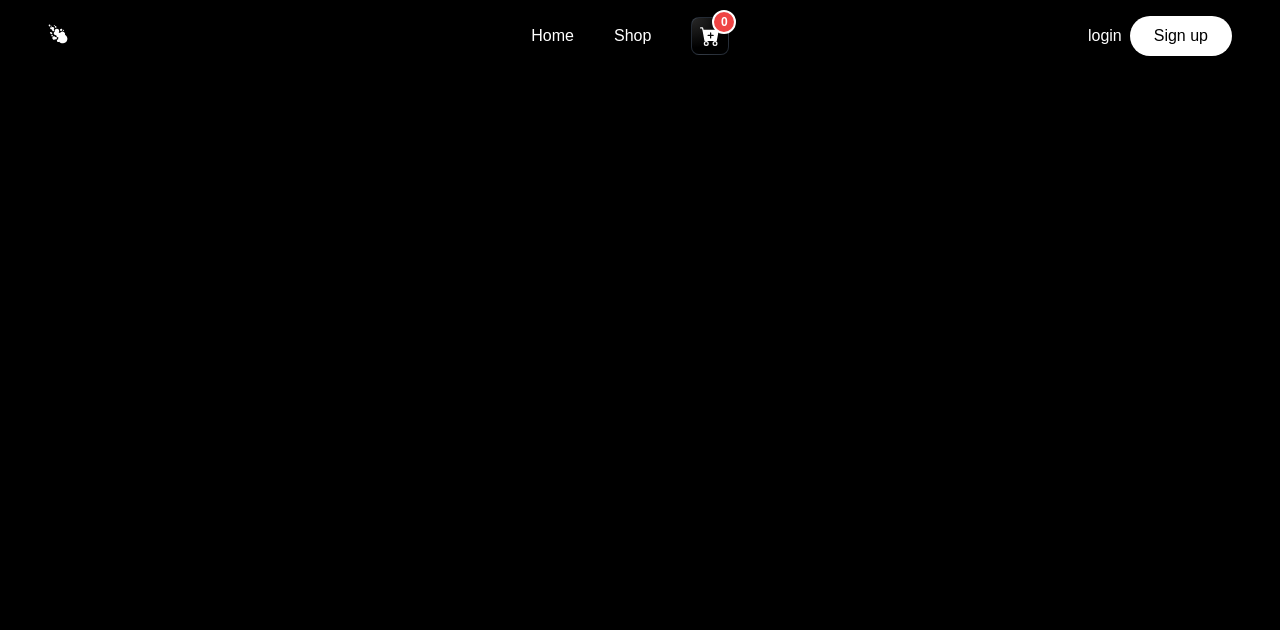
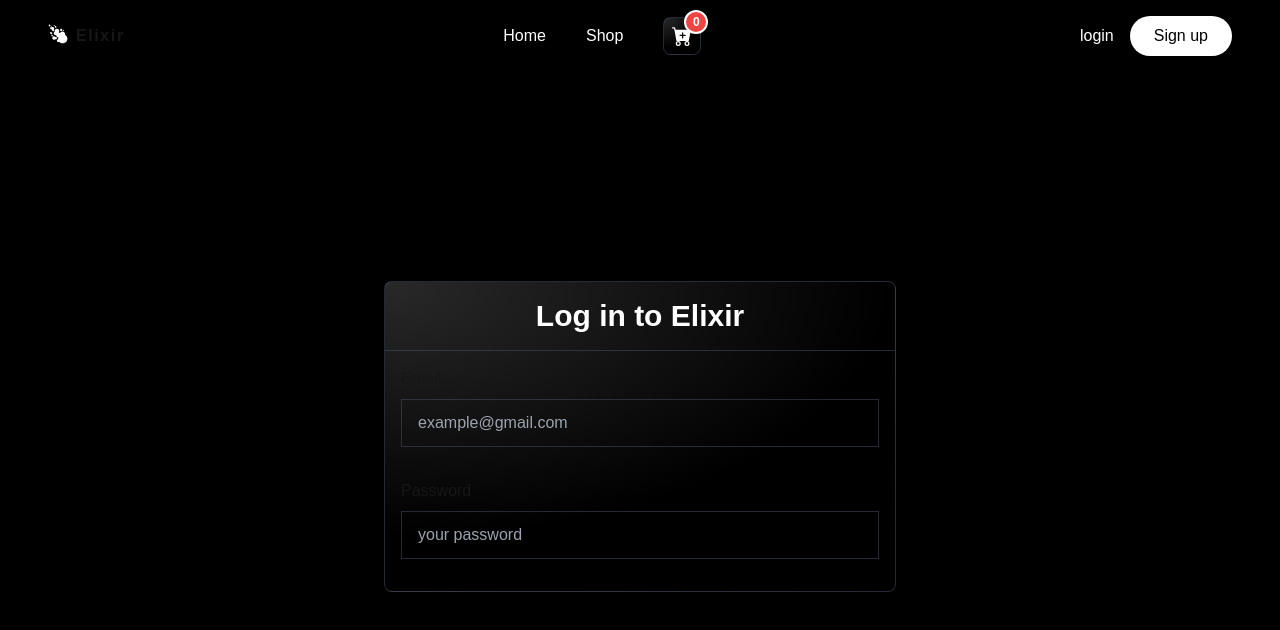
Before and after one commit to PurpleSavage/cannbis-shop, a Next.js app: page /auth in a window 1280 px wide. Before the commit this address had no page. Shown: the top 630 px of the page. Built offline with nearby package versions, Linux system fonts and the light colour scheme.

Commit message:
agreagr login

```diff
--- /dev/null
+++ b/src/app/auth/layout.tsx
@@ -0,0 +1,18 @@
+import { Metadata } from "next";
+
+
+export const metadata: Metadata = {
+    title: "Elixir auth",
+    description: "Elixir auth page",
+};
+export default function AuthLayout({
+    children,
+  }: Readonly<{
+    children: React.ReactNode;
+  }>){
+    return(
+        <div className="grow flex">
+            {children}
+        </div>
+    )
+}
--- /dev/null
+++ b/src/app/auth/page.tsx
@@ -0,0 +1,9 @@
+import FormLogin from "@/components/auth/FormLogin"
+
+export default function page() {
+  return (
+    <div className="flex items-center justify-center grow ">
+        <FormLogin/>
+    </div>
+  )
+}
--- /dev/null
+++ b/src/app/auth/register/page.tsx
@@ -0,0 +1,7 @@
+
+
+export default function page() {
+  return (
+    <div className="bg-red-500 min-h-full">page sdds</div>
+  )
+}
--- /dev/null
+++ b/src/components/auth/FormLogin.tsx
@@ -0,0 +1,23 @@
+'use client'
+import styles from '../../css/auth/login.module.css'
+export default function FormLogin() {
+  return (
+    <form
+        className={`${styles.radialGradient} border
+         border-slate-600/50 rounded-lg w-2/5 pb-4`} style={{ backdropFilter: 'blur(8px)' }}
+    >
+        <h3 className='text-center text-3xl py-4 text-white font-bold px-4 border-b border-slate-600/50'
+        >Log in to Elixir</h3>
+        <div className='space-y-2 p-4 '>
+            <label htmlFor="email" className='block'>Email</label>
+            <input id='email' type="text" className='bg-transparent border w-full h-12 p-4 border-slate-600/50'
+             placeholder='example@gmail.com' />
+        </div>
+        <div className='space-y-2 p-4 '>
+            <label htmlFor="password" className='block'>Password </label>
+            <input id='password' type="password" className='bg-transparent border w-full h-12 p-4 border-slate-600/50'
+             placeholder='your password' />
+        </div>
+    </form>
+  )
+}
--- a/src/components/shared/Navbar.tsx
+++ b/src/components/shared/Navbar.tsx
@@ -1,4 +1,4 @@
-
+import Link from "next/link";
 import { GiChemicalBolt } from "react-icons/gi";
 import OptionsNavigation from "./OptionsNavigation";
 
@@ -7,12 +7,13 @@ export default function Navbar() {
     <nav className="sticky top-0 z-50 bg-black flex py-4 px-12 items-center bg-opacity-70" style={{ backdropFilter: 'blur(8px)' }}>
         <div className="flex gap-2 ">
             <GiChemicalBolt size={20} color="white" />
-            <span className="block tracking-widest font-bold px-6">Elixir</span>
+            <span className="block tracking-widest font-bold ">Elixir</span>
         </div>
         <OptionsNavigation/>
-        <div className="text-white flex gap-2">
-            <button className="py-2">login</button>
-            <button className="bg-white rounded-full py-2 px-6 text-black">Sign up</button>
+        <div className="text-white flex gap-4">
+            <Link href="/auth" className="py-2 hover:text-green-600">login</Link>
+            <Link href="/auth/register" className="bg-white rounded-full py-2 px-6
+             text-black hover:text-green-600">Sign up</Link>
         </div>
     </nav>
   )
--- a/src/components/shop/ProductCard.tsx
+++ b/src/components/shop/ProductCard.tsx
@@ -11,7 +11,7 @@ interface ProductCardProps {
 export default function ProductCard({product}:ProductCardProps) {
     const addToCart= useCartStore(state=>state.addToCart)
     const addProduct =()=>{
-        addToCart(product)
+        addToCart({...product, quantity:0})
     }
 
   return (
--- /dev/null
+++ b/src/css/auth/login.module.css
@@ -0,0 +1,3 @@
+.radialGradient{
+    background: radial-gradient(128% 107% at 0% 0%, #292929 0%, rgb(0, 0, 0) 77.61472409909909%);
+}
--- a/src/stores/cart.store.ts
+++ b/src/stores/cart.store.ts
@@ -37,7 +37,7 @@ export const useCartStore = create<CartState>()(
           set((state) => {
             const porductExist = get().checkProductInList(product)
             if(!porductExist){
-              const updatedCart = [...state.listCart, {...product,quantity:0}];
+              const updatedCart = [...state.listCart, product];
               const updatedTotalAmount = get().getTotalAmount(updatedCart);
               const updatedTotalProducts = updatedCart.length;
 
```
